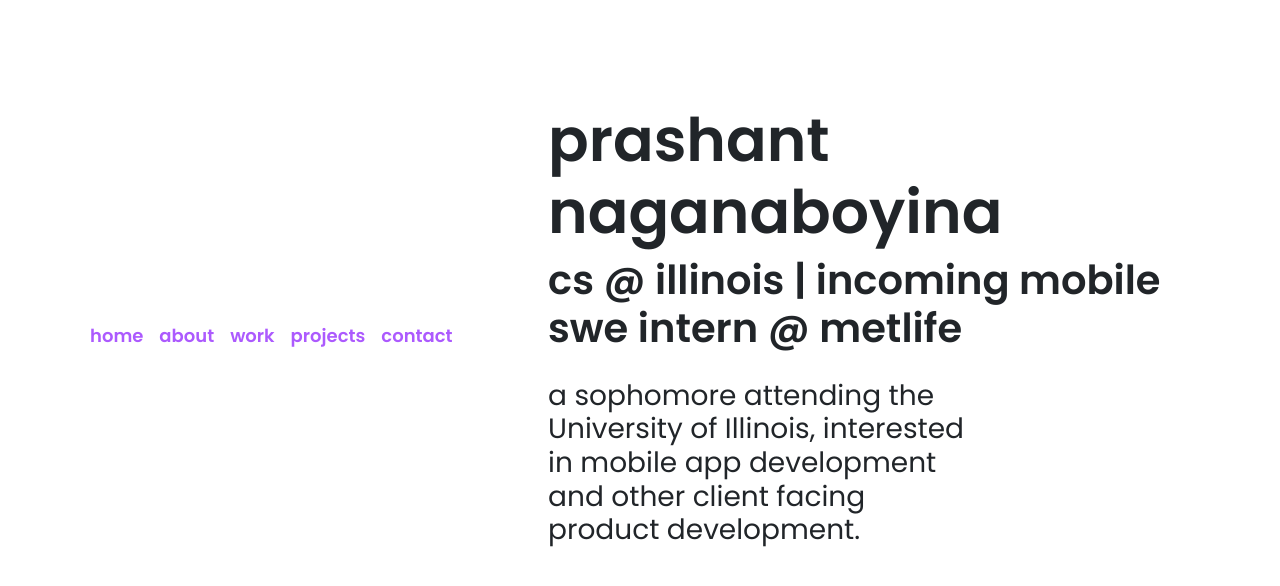
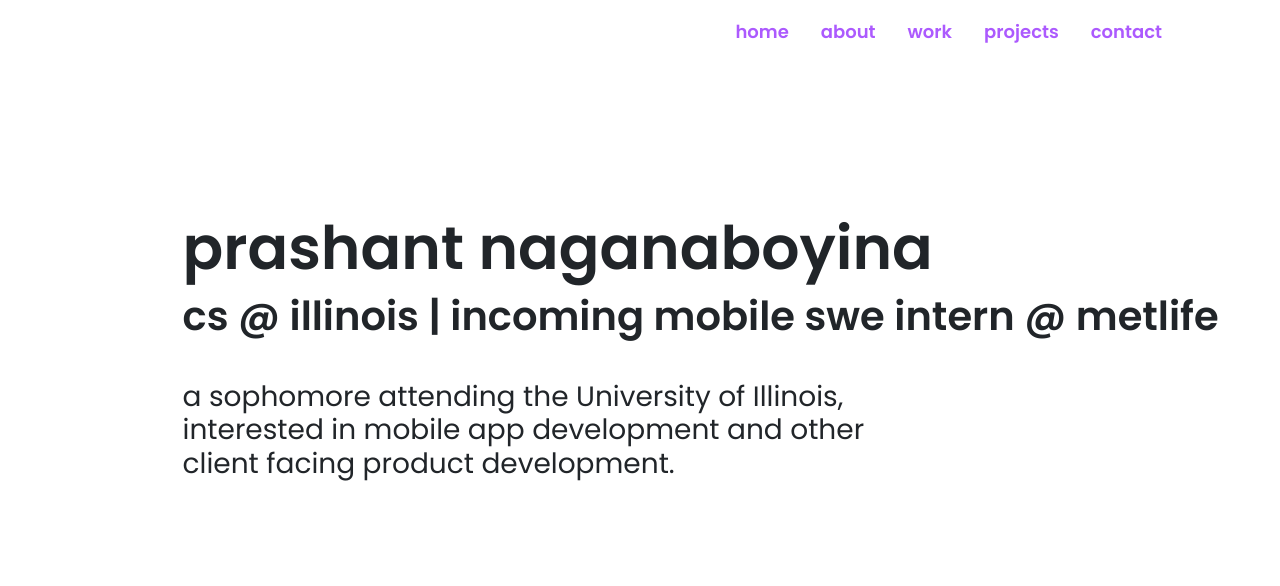
Before and after one commit to prashkn/portfolio, a React (Create React App) app: page / in a window 1280 px wide. Shown: the top 586 px of the page. Built offline with nearby package versions, Linux system fonts and the light colour scheme.

Commit message:
nav mobile func

```diff
--- a/src/modules/Navigation.js
+++ b/src/modules/Navigation.js
@@ -7,11 +7,13 @@
 import fonts from "../styles/fonts.module.css";
 import { Link, Outlet } from "react-router-dom";
 import { Navbar, Container } from "react-bootstrap";
+import "../styles/Navigation.css";
 
 export default function Navigation() {
   return (
-    <Navbar collapseOnSelect expand="lg">
-      <Container>
+    <>
+      <Container className="responsivecheat">
+        <Navbar collapseOnSelect expand="md">
           <Navbar.Toggle aria-controls="responsive-navbar-nav" />
           <Navbar.Collapse id="responsive-navbar-nav">
             <Nav
@@ -88,8 +90,84 @@
             </Nav>
           </Navbar.Collapse>
           <Outlet />
+        </Navbar>
       </Container>
-    </Navbar>
+      <Container className="responsivecheattwo">
+        <Nav
+          className="justify-content-end"
+          activeKey="/home"
+          style={{ marginTop: 10, marginRight: 20 }}
+        >
+          <Nav.Item>
+            <Nav.Link>
+              <Link
+                to="/"
+                className={fonts.poppinssemibold}
+                style={styles.navText}
+              >
+                home
+              </Link>
+            </Nav.Link>
+          </Nav.Item>
+          <Nav.Item>
+            <Nav.Link>
+              <Link
+                className={fonts.poppinssemibold}
+                style={styles.navText}
+                eventKey="link-1"
+                to="/About"
+              >
+                about
+              </Link>
+            </Nav.Link>
+          </Nav.Item>
+          <Nav.Item>
+            <Nav.Link>
+              <Link
+                className={fonts.poppinssemibold}
+                style={styles.navText}
+                eventKey="link-2"
+                to="/Work"
+              >
+                work
+              </Link>
+            </Nav.Link>
+          </Nav.Item>
+          <Nav.Item>
+            <Nav.Link>
+              <Link
+                className={fonts.poppinssemibold}
+                style={styles.navText}
+                eventKey="link-4"
+                to="/Projects"
+              >
+                projects
+              </Link>
+            </Nav.Link>
+          </Nav.Item>
+          <Nav.Item>
+            <Nav.Link>
+              <Link
+                className={fonts.poppinssemibold}
+                style={styles.navText}
+                eventKey="link-3"
+                to="/Contact"
+              >
+                contact
+              </Link>
+            </Nav.Link>
+          </Nav.Item>
+          {/*
+       <Nav.Item>
+         <div className={test.switch} data-isOn={isOn} onClick={toggleSwitch}>
+           <motion.div className={test.handle} layout transition={spring} />
+         </div>
+       </Nav.Item>
+       */}
+        </Nav>
+        <Outlet />
+      </Container>
+    </>
   );
 }
 
--- /dev/null
+++ b/src/styles/Navigation.css
@@ -0,0 +1,13 @@
+@media only screen and (min-width: 767px) {
+  .responsivecheat {
+    visibility: hidden;
+    max-height: 0;
+  }
+}
+
+@media only screen and (max-width: 767px) {
+  .responsivecheattwo {
+    visibility: hidden;
+    max-height: 0;
+  }
+}
```
Lines whose indentation alone changed are shown as unchanged.
